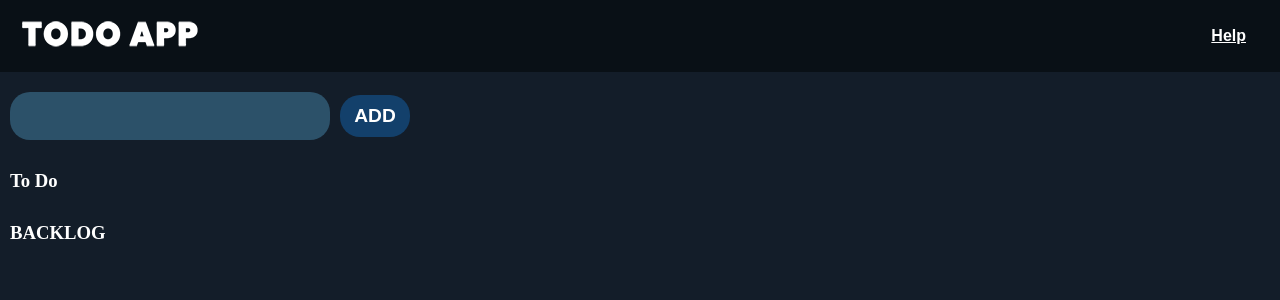
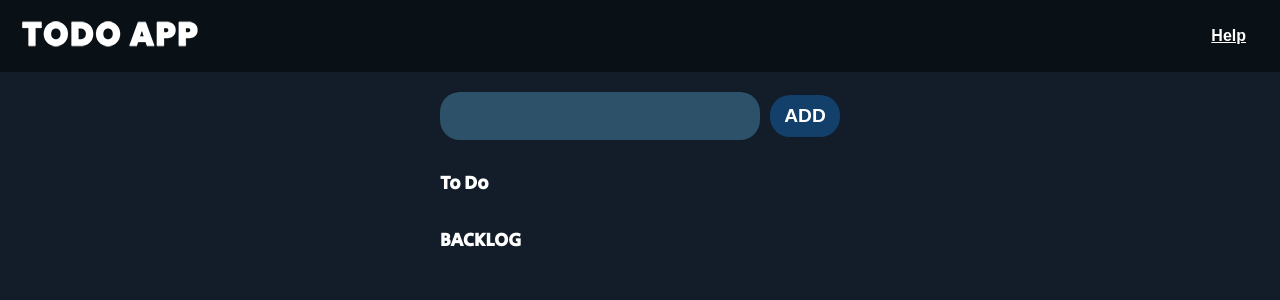
Before and after one commit to codehub15/ToDo-App, a React (Create React App) app: page / in a window 1280 px wide. Shown: the top 300 px of the page. Built offline with nearby package versions, Linux system fonts and the light colour scheme.

Commit message:
little change

```diff
--- a/src/components/App.js
+++ b/src/components/App.js
@@ -7,36 +7,28 @@ import { HashRouter, Switch, Route } from 'react-router-dom';
 import Help from '../views/Help';
 import PageNotFound from '../views/PageNotFound';
 
-
 export default class App extends Component {
   constructor(props) {
     super(props);
 
     this.state = {
-      // some hard coded todo items
       items: []
     }
   }
-
 
   // fetch the data from the local storage using the key
   componentDidMount() {
     let data = localStorage.getItem("todo-list");
     // data parsing
     let parsedData = JSON.parse(data);
-    // let items = JSON.parse(data);
 
     // if this data is not empty than put
     if (parsedData !== null) {
       this.setState({
-        // items: items
-        // items // when the key and value are the same, write the name only once
         items: parsedData
       })
     }
-
   }
-
 
   // add new todo item to the array
   addItem = (newItem) => {
@@ -53,7 +45,6 @@ export default class App extends Component {
       localStorage.setItem("todo-list", JSON.stringify(this.state.items));
     })
   }
-
 
   // update / toggle status of done and todo
   updateItem = (id) => {
@@ -78,12 +69,10 @@ export default class App extends Component {
   }
 
 
-  // render ==============================
   render() {
-    console.log("items:", this.state.items.length);
+    // console.log("items:", this.state.items.length);
 
-    // get / filter only not done (false) items
-    // add  this.state.items &&  otherwise there is error local storage
+    // get/filter only not done (false) items
     const toDos = this.state.items && this.state.items.filter(el => !el.done);
     // filter only done (true) items
     const toDones = this.state.items && this.state.items.filter(el => el.done);
@@ -93,6 +82,7 @@ export default class App extends Component {
         <div className="app">
           <Navigation />
 
+          <div className="todo-container">
             <Switch>
               <Route exact path="/">
                 {/* pass the props (update function) to the child (and from this child to the next) */}
@@ -103,12 +93,11 @@ export default class App extends Component {
               <Route exact path="/help">
                 <Help />
               </Route>
-
               <Route>
                 <PageNotFound />
               </Route>
             </Switch>
-
+          </div>
         </div>
       </HashRouter>
     )
```
Lines whose indentation alone changed are shown as unchanged.
